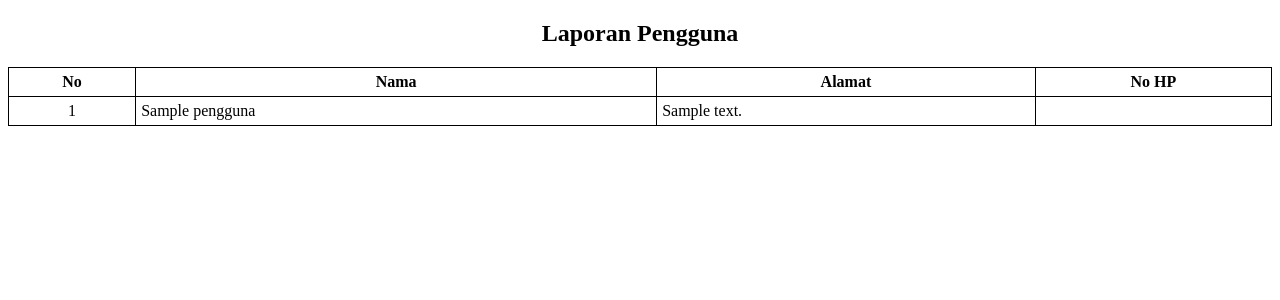
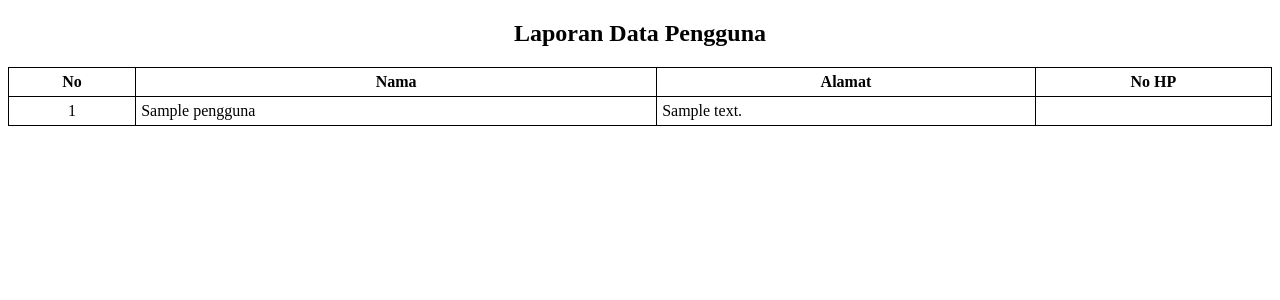
Before and after one commit to irmanfrdev/ci_html2pdf, a PHP site: the page made by application/views/template_laporan.php in a window 1280 px wide. Shown: the top 300 px of the page. Run offline with PHP 8.4, Linux system fonts and the light colour scheme; the template is opened without the code that fills it: most values are stand-ins (such as "Sample title", 1, 10 or a date in 2020).

Commit message:
ubah judul laporan

```diff
--- a/application/views/template_laporan.php
+++ b/application/views/template_laporan.php
@@ -19,7 +19,7 @@
     </style>
 </head>
 <body>
-    <H2 class="center">Laporan Pengguna</H2>
+    <H2 class="center">Laporan Data Pengguna</H2>
     <table>
         <thead>
             <th>No</th>
```
